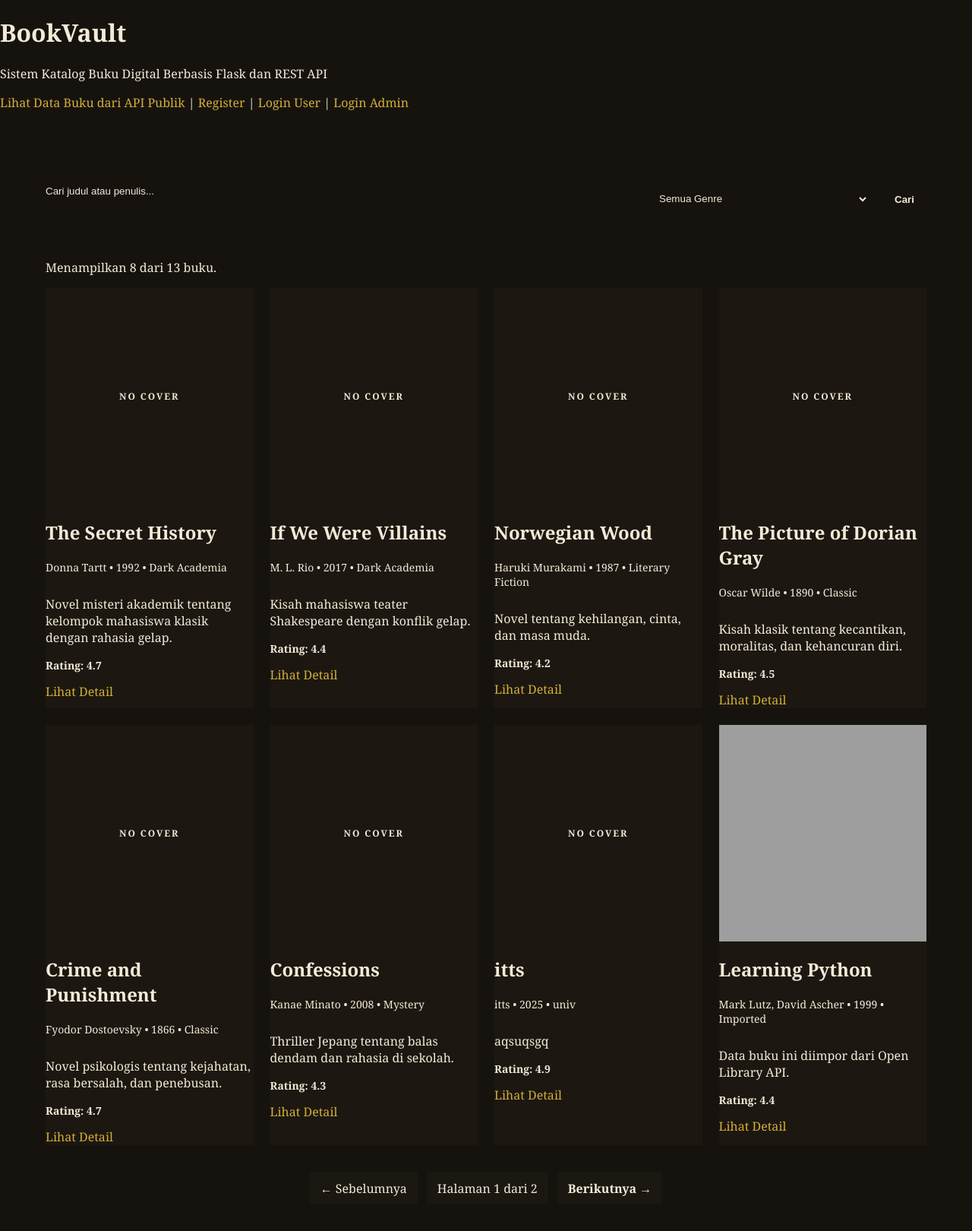
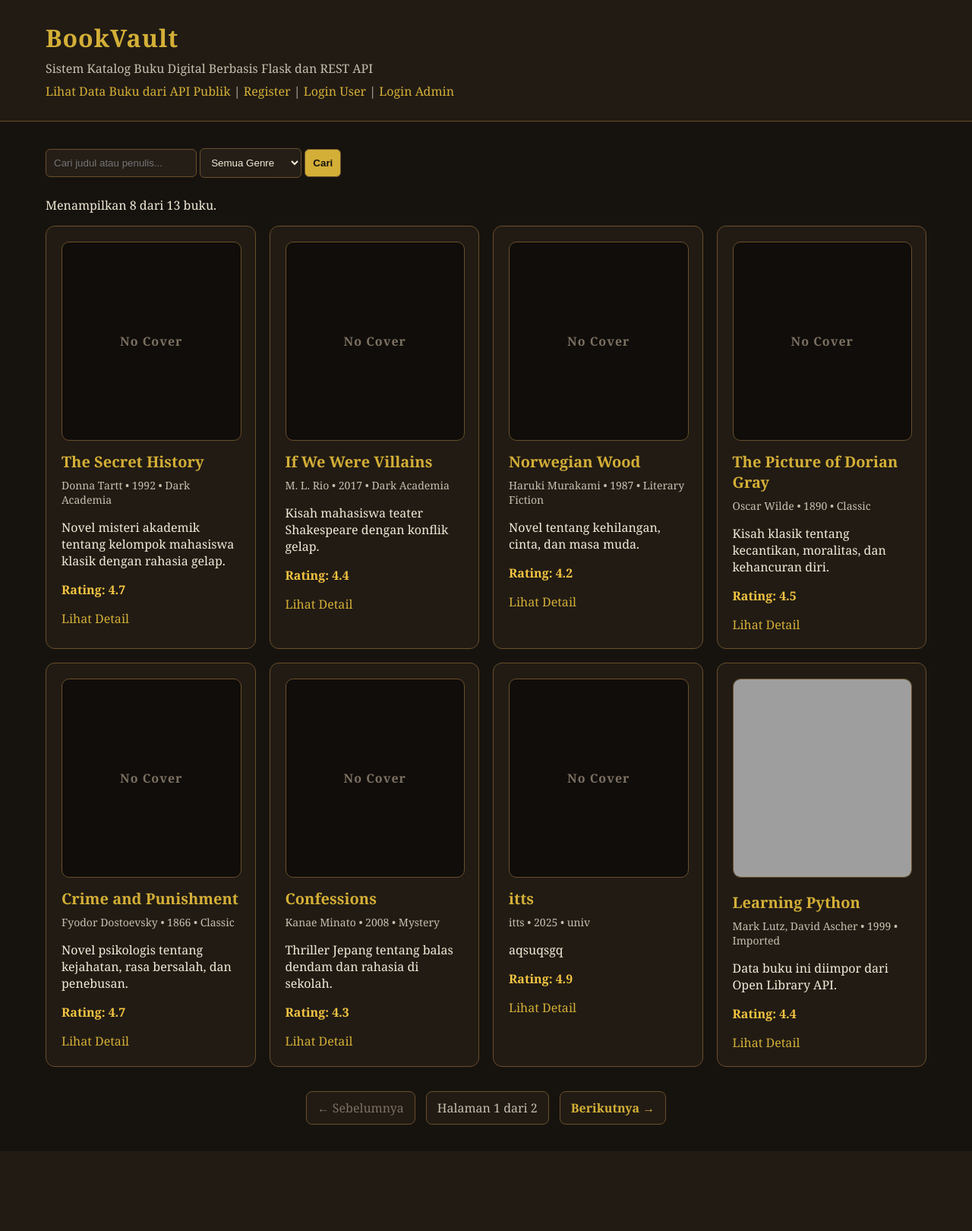
Before and after one commit to panjiaryasoma/bookvault-flask, a Flask app: page / in a window 1280 px wide. Shown: the whole page at 76% size. After the commit the page ends 1480 px from the top, so only its background shows below. Run offline with Flask 3, Linux system fonts and the light colour scheme; data comes from the database, SQL or seed files in the repository; grey boxes are pictures that could not be loaded.

Commit message:
Revert catalog CSS experiment

```diff
--- a/static/css/index.css
+++ b/static/css/index.css
@@ -1,358 +1,106 @@
-.site-header {
-    border-bottom: 1px solid var(--border-soft);
-    background: rgba(20, 17, 13, 0.96);
+body {
+    font-family: Georgia, serif;
+    background: #16130f;
+    color: #f3ead7;
+    margin: 0;
+    padding: 0;
 }
 
-.site-header__top {
-    width: min(var(--shell), calc(100% - 40px));
-    margin: 0 auto;
-    min-height: 72px;
-    display: flex;
-    align-items: center;
-    justify-content: space-between;
-    gap: 24px;
+header {
+    padding: 28px 60px;
+    background: #211b14;
+    border-bottom: 1px solid #6b4f2a;
 }
 
-.brand {
-    color: var(--text-primary);
-    font-family: Georgia, "Times New Roman", serif;
-    font-size: 18px;
-    font-weight: 700;
-    letter-spacing: 0.16em;
-    text-transform: uppercase;
+header h1 {
+    margin: 0;
+    color: #d4af37;
+    letter-spacing: 1px;
 }
 
-.nav-links {
-    display: flex;
-    align-items: center;
-    justify-content: flex-end;
-    gap: 6px;
-    flex-wrap: wrap;
+header p {
+    margin: 8px 0 0;
+    color: #c8bfae;
 }
 
-.nav-links a {
-    padding: 8px 10px;
-    border-bottom: 1px solid transparent;
-    color: var(--text-secondary);
-    font-size: 14px;
-}
-
-.nav-links a:hover {
-    color: var(--text-primary);
-    border-bottom-color: var(--accent);
-}
-
-.catalog-hero {
-    padding-bottom: 48px;
-}
-
-.hero-grid {
-    width: min(var(--shell), calc(100% - 40px));
-    margin: 56px auto 0;
-    display: grid;
-    grid-template-columns: minmax(0, 1.35fr) minmax(280px, 0.65fr);
-    gap: 48px;
-    align-items: end;
-}
-
-.eyebrow,
-.section-label,
-.book-genre {
-    margin: 0 0 14px;
-    color: var(--accent);
-    font-size: 12px;
-    font-weight: 800;
-    letter-spacing: 0.16em;
-    text-transform: uppercase;
-}
-
-.hero-copy-block h1 {
-    max-width: 850px;
-    margin: 0;
-    font-family: Georgia, "Times New Roman", serif;
-    font-size: clamp(52px, 8vw, 96px);
-    font-weight: 500;
-    line-height: 0.96;
-    letter-spacing: -0.055em;
-    color: var(--text-primary);
-}
-
-.hero-copy {
-    max-width: 640px;
-    margin: 28px 0 0;
-    color: var(--text-secondary);
-    font-size: 18px;
-}
-
-.hero-ledger {
-    border-top: 1px solid var(--border);
-    border-bottom: 1px solid var(--border);
-}
-
-.hero-ledger div {
-    display: flex;
-    align-items: center;
-    justify-content: space-between;
-    gap: 20px;
-    padding: 16px 0;
-    border-bottom: 1px solid var(--border-soft);
-}
-
-.hero-ledger div:last-child {
-    border-bottom: 0;
-}
-
-.hero-ledger span {
-    color: var(--text-tertiary);
-    font-size: 14px;
-}
-
-.hero-ledger strong {
-    color: var(--text-primary);
-    font-size: 14px;
-    text-align: right;
-}
-
-.session-strip {
-    width: min(var(--shell), calc(100% - 40px));
-    margin: 32px auto 0;
-    padding: 12px 0 0;
-    border-top: 1px solid var(--border-soft);
-    color: var(--text-secondary);
-    font-size: 14px;
-}
-
-.session-strip strong {
-    color: var(--text-primary);
-}
-
-.catalog-section {
-    padding-top: 10px;
-}
-
-.section-heading {
-    display: flex;
-    align-items: end;
-    justify-content: space-between;
-    gap: 24px;
-    margin-bottom: 26px;
-}
-
-.section-heading h2 {
-    margin: 0;
-    font-size: clamp(30px, 4vw, 48px);
-    line-height: 1;
-    letter-spacing: -0.04em;
-}
-
-.result-count {
-    margin: 0;
-    color: var(--text-tertiary);
-    font-size: 15px;
-    text-align: right;
+.container {
+    padding: 35px 60px;
 }
 
 .search-box {
-    display: grid;
-    grid-template-columns: minmax(260px, 1fr) minmax(200px, 280px) auto;
-    gap: 18px;
-    align-items: end;
-    margin-bottom: 34px;
-    padding: 22px 0;
-    border-top: 1px solid var(--border-soft);
-    border-bottom: 1px solid var(--border-soft);
-}
-
-.search-box label {
-    display: grid;
-    gap: 8px;
-}
-
-.search-box label span {
-    color: var(--text-secondary);
-    font-size: 13px;
-    font-weight: 700;
+    margin-bottom: 25px;
 }
 
 input,
-select {
-    width: 100%;
-    min-height: 46px;
-    padding: 10px 0;
-    border: 0;
-    border-bottom: 1px solid var(--border);
-    border-radius: 0;
-    background: transparent;
-    color: var(--text-primary);
-}
-
-input::placeholder {
-    color: var(--text-tertiary);
-}
-
-input:focus,
-select:focus {
-    outline: none;
-    border-bottom-color: var(--accent);
-    box-shadow: 0 1px 0 var(--accent);
-}
-
-select option {
-    background: var(--surface);
-    color: var(--text-primary);
+select,
+button {
+    padding: 10px;
+    border-radius: 6px;
+    border: 1px solid #6b4f2a;
+    background: #241e17;
+    color: #f3ead7;
 }
 
 button {
-    min-height: 44px;
-    padding: 10px 16px;
-    border: 1px solid var(--accent);
-    border-radius: var(--radius-sm);
-    background: transparent;
-    color: var(--accent);
-    font-weight: 800;
-}
-
-button:hover {
-    background: var(--accent);
-    color: var(--canvas);
+    background: #d4af37;
+    color: #16130f;
+    font-weight: bold;
+    cursor: pointer;
 }
 
 .grid {
     display: grid;
-    grid-template-columns: repeat(auto-fill, minmax(245px, 1fr));
-    gap: 22px;
+    grid-template-columns: repeat(auto-fill, minmax(230px, 1fr));
+    gap: 18px;
 }
 
-.card,
-.book-card {
-    min-height: 100%;
-    background: rgba(30, 25, 18, 0.78);
-    border: 1px solid var(--border-soft);
-    border-radius: var(--radius-md);
-    overflow: hidden;
-    display: flex;
-    flex-direction: column;
+.card {
+    background: #211b14;
+    border: 1px solid #6b4f2a;
+    border-radius: 12px;
+    padding: 20px;
 }
 
-.book-card:hover {
-    border-color: rgba(201, 173, 99, 0.58);
-}
-
-.cover-link {
-    display: block;
-    background: var(--canvas-deep);
-}
-
-.book-cover {
-    width: 100%;
-    height: 285px;
-    display: block;
-    object-fit: cover;
-    background: var(--canvas-deep);
-}
-
-.cover-placeholder {
-    display: flex;
-    align-items: center;
-    justify-content: center;
-    color: var(--text-tertiary);
-    font-size: 12px;
-    font-weight: 800;
-    letter-spacing: 0.16em;
-    text-transform: uppercase;
-}
-
-.book-content {
-    padding: 20px 20px 0;
-    flex: 1;
-}
-
-.book-content h3 {
+.card h2 {
     margin: 0 0 8px;
-    color: var(--text-primary);
-    font-family: Georgia, "Times New Roman", serif;
-    font-size: 24px;
-    line-height: 1.12;
-    letter-spacing: -0.025em;
-}
-
-.book-genre {
-    margin-bottom: 10px;
-    color: var(--text-tertiary);
-    font-size: 11px;
+    color: #d4af37;
+    font-size: 20px;
 }
 
 .meta {
-    color: var(--text-secondary);
+    color: #c8bfae;
     font-size: 14px;
     margin-bottom: 12px;
 }
 
-.description {
-    display: -webkit-box;
-    -webkit-line-clamp: 3;
-    -webkit-box-orient: vertical;
-    overflow: hidden;
-    margin: 0 0 14px;
-    color: var(--text-secondary);
-    font-size: 15px;
+.rating {
+    color: #f5c542;
+    font-weight: bold;
 }
 
-.rating {
-    margin: 0 0 14px;
-    color: var(--accent-hover);
-    font-weight: 800;
-    font-size: 14px;
+a {
+    color: #d4af37;
+    text-decoration: none;
 }
 
-.rating.muted {
-    color: var(--text-tertiary);
+.btn-favorited {
+    background: #3a3025;
+    color: #d4af37;
+    border: 1px solid #d4af37;
 }
 
-.card-actions {
-    display: flex;
-    align-items: center;
-    justify-content: space-between;
-    gap: 12px;
-    padding: 16px 20px 20px;
-    border-top: 1px solid var(--border-soft);
-}
-
-.detail-link {
-    color: var(--text-primary);
-    font-size: 14px;
-    font-weight: 800;
-}
-
-.detail-link:hover {
-    color: var(--accent-hover);
+.btn-favorited:hover {
+    background: #4a3b2b;
 }
 
 .favorite-form {
-    margin: 0;
-}
-
-.favorite-form button {
-    min-height: 36px;
-    padding: 8px 10px;
-    font-size: 12px;
-}
-
-.btn-favorited {
-    border-color: var(--border);
-    color: var(--text-secondary);
-}
-
-.btn-favorited:hover {
-    border-color: var(--danger);
-    background: rgba(184, 117, 109, 0.16);
-    color: var(--text-primary);
+    margin-top: 12px;
 }
 
 .pagination {
-    margin-top: 36px;
+    margin-top: 32px;
     display: flex;
-    gap: 12px;
+    gap: 14px;
     align-items: center;
     justify-content: center;
     flex-wrap: wrap;
@@ -361,84 +109,39 @@ button:hover {
 .pagination a,
 .pagination span {
     padding: 10px 14px;
-    border-radius: var(--radius-sm);
-    border: 1px solid var(--border-soft);
-    background: rgba(30, 25, 18, 0.72);
+    border-radius: 8px;
+    border: 1px solid #6b4f2a;
+    background: #211b14;
 }
 
 .pagination a {
-    color: var(--accent);
-    font-weight: 800;
+    color: #d4af37;
+    font-weight: bold;
 }
 
 .pagination .page-info {
-    color: var(--text-secondary);
+    color: #c8bfae;
 }
 
 .pagination .disabled {
-    color: var(--text-tertiary);
+    color: #7d7163;
 }
 
-@media (max-width: 900px) {
-    .site-header__top,
-    .hero-grid,
-    .session-strip {
-        width: min(100% - 32px, var(--shell));
-    }
-
-    .site-header__top {
-        align-items: flex-start;
-        flex-direction: column;
-        padding: 18px 0;
-    }
-
-    .nav-links {
-        justify-content: flex-start;
-    }
-
-    .hero-grid {
-        margin-top: 28px;
-        grid-template-columns: 1fr;
-        gap: 30px;
-    }
-
-    .search-box {
-        grid-template-columns: 1fr;
-    }
-
-    .section-heading {
-        align-items: flex-start;
-        flex-direction: column;
-    }
-
-    .result-count {
-        text-align: left;
-    }
+.book-cover {
+    width: 100%;
+    height: 260px;
+    object-fit: cover;
+    border-radius: 10px;
+    margin-bottom: 14px;
+    border: 1px solid #6b4f2a;
+    background: #100d0a;
 }
 
-@media (max-width: 520px) {
-    .catalog-hero {
-        padding-bottom: 34px;
-    }
-
-    .hero-copy-block h1 {
-        font-size: 48px;
-    }
-
-    .hero-copy {
-        font-size: 16px;
-    }
-
-    .grid {
-        grid-template-columns: 1fr;
-    }
-
-    .card-actions {
-        align-items: stretch;
-        flex-direction: column;
-    }
-
-    .favorite-form button {
-        width: 100%;
-    }
+.cover-placeholder {
+    display: flex;
+    align-items: center;
+    justify-content: center;
+    color: #7d7163;
+    font-weight: bold;
+    letter-spacing: 1px;
 }
```
